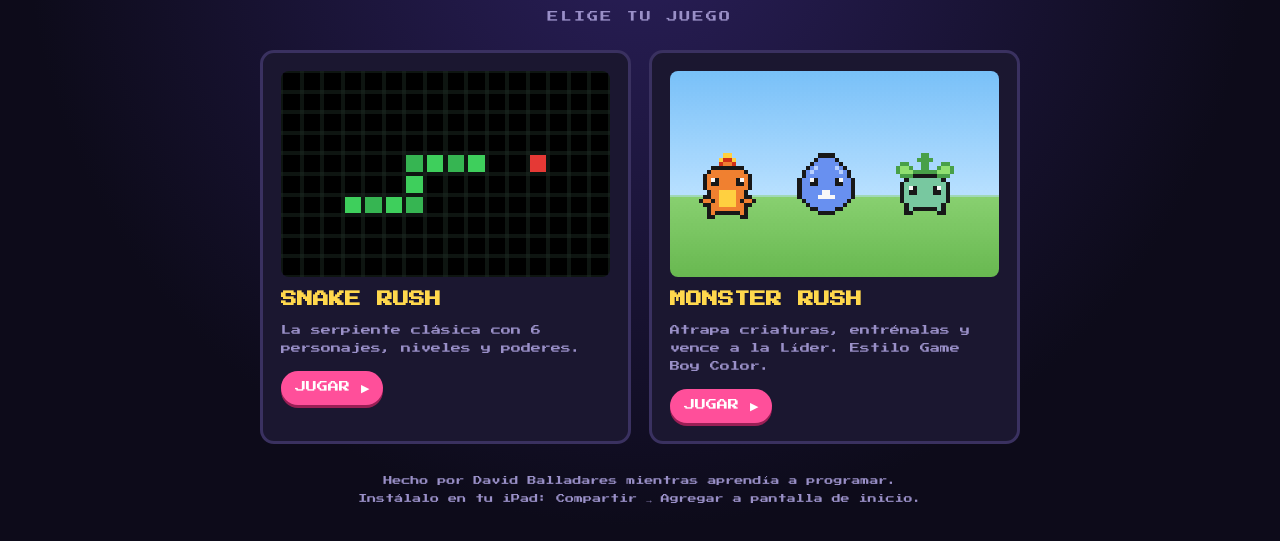
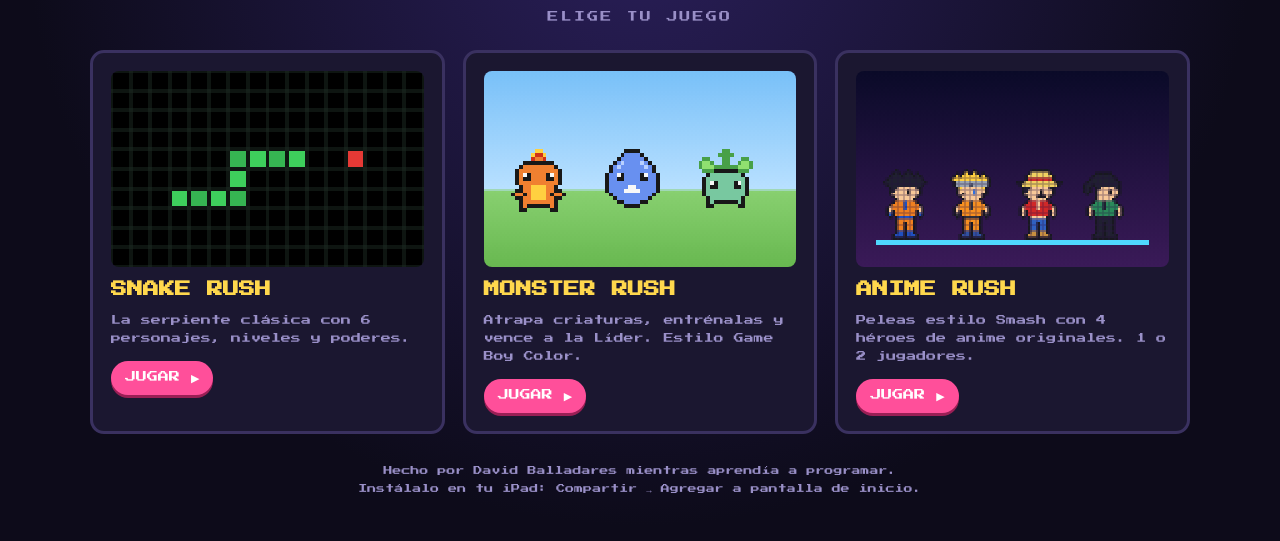
Before and after one commit to dastbal/Snake-Rush, a website: page index.html in a window 1280 px wide. Shown: the part 89-630 px from the top of the page. Drawn offline with Linux system fonts and the light colour scheme.

Commit message:
feat(portada): agregar la ficha de Anime Rush con vista previa
La vista previa dibuja a los 4 luchadores con los mismos datos del juego.

```diff
--- a/index.html
+++ b/index.html
@@ -41,7 +41,7 @@
     text-shadow: 0 0 12px #ffb000, 4px 4px 0 var(--rosa); letter-spacing: 0.06em; text-wrap: balance;
   }
   .sub { margin: -14px 0 0; color: var(--suave); font-size: 11px; letter-spacing: 0.2em; text-align: center; }
-  .juegos { display: grid; grid-template-columns: repeat(auto-fit, minmax(240px, 1fr)); gap: 18px; width: min(100%, 760px); }
+  .juegos { display: grid; grid-template-columns: repeat(auto-fit, minmax(240px, 1fr)); gap: 18px; width: min(100%, 1100px); }
   .juego {
     display: flex; flex-direction: column; gap: 14px; text-decoration: none; color: inherit;
     background: var(--tarjeta); border: 3px solid var(--borde); border-radius: 14px; padding: 18px;
@@ -71,13 +71,20 @@
       <p>Atrapa criaturas, entrénalas y vence a la Líder. Estilo Game Boy Color.</p>
       <span class="jugar">JUGAR ▶</span>
     </a>
+    <a class="juego" href="anime-rush/">
+      <canvas id="vista-anime" width="160" height="100"></canvas>
+      <h2>ANIME RUSH</h2>
+      <p>Peleas estilo Smash con 4 héroes de anime originales. 1 o 2 jugadores.</p>
+      <span class="jugar">JUGAR ▶</span>
+    </a>
   </div>
   <footer>Hecho por David Balladares mientras aprendía a programar.<br>Instálalo en tu iPad: Compartir → Agregar a pantalla de inicio.</footer>
 
   <script type="module">
     // Mini vistas previas dibujadas con los mismos datos de los juegos
     import { ESPECIES, INICIALES } from './monster-rush/src/datos/especies.js';
-    import { lienzo } from './monster-rush/src/graficos/texturas.js';
+    import { lienzo } from './compartido/pixelart.js';
+    import { LUCHADORES, arteDe } from './anime-rush/src/datos/luchadores.js';
 
     const snake = document.getElementById('vista-snake').getContext('2d');
     snake.fillStyle = '#000'; snake.fillRect(0, 0, 160, 100);
@@ -99,6 +106,15 @@
       const filas = e.arte.map((f) => f + [...f].reverse().join(''));
       mon.drawImage(lienzo(filas, e.paleta, 2), 12 + i * 48, 40);
     });
+
+    const anime = document.getElementById('vista-anime').getContext('2d');
+    const noche = anime.createLinearGradient(0, 0, 0, 100);
+    noche.addColorStop(0, '#0a0a28'); noche.addColorStop(1, '#3a1a58');
+    anime.fillStyle = noche; anime.fillRect(0, 0, 160, 100);
+    anime.fillStyle = '#4fd8ff'; anime.fillRect(10, 86, 140, 3);
+    Object.keys(LUCHADORES).forEach((id, i) => {
+      anime.drawImage(lienzo(arteDe(id), LUCHADORES[id].paleta, 1.5), 14 + i * 34, 50);
+    });
   </script>
 </body>
 </html>
```
